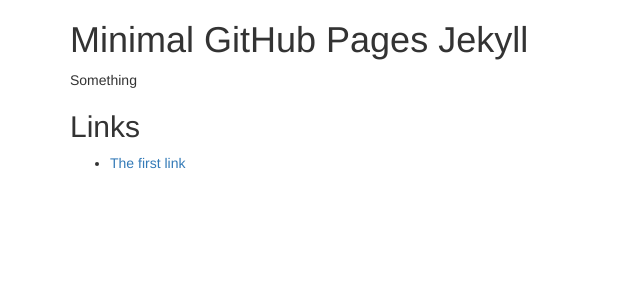
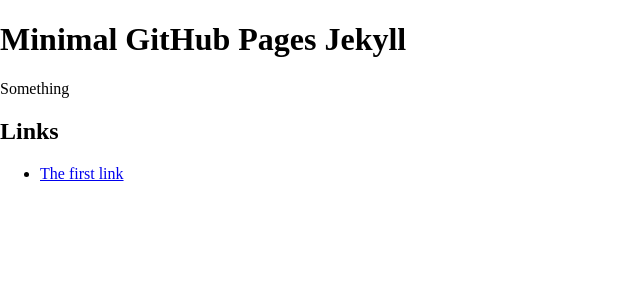
Before and after one commit to matita/min-gh-jekyll, a Jekyll site: the page built from index.html, in a window 1280 px wide. Shown: the top 300 px of the page, without its empty margins (0-640 px from the left). Built offline with Jekyll 4.4.1, drawn with Linux system fonts in a browser that asks for light colours; nearby versions of some CDN libraries.

Commit message:
Update head.html
added normalize.css

```diff
--- a/_includes/head.html
+++ b/_includes/head.html
@@ -2,5 +2,5 @@
 
     <meta name="viewport" content="width=device-width, initial-scale=1.0">
 
-    <link rel="stylesheet" href="https://maxcdn.bootstrapcdn.com/bootstrap/3.3.5/css/bootstrap.min.css" integrity="sha512-dTfge/zgoMYpP7QbHy4gWMEGsbsdZeCXz7irItjcC3sPUFtf0kuFbDz/ixG7ArTxmDjLXDmezHubeNikyKGVyQ==" crossorigin="anonymous">
+    <link rel="stylesheet" href="https://cdnjs.cloudflare.com/ajax/libs/normalize/3.0.3/normalize.min.css">
     <!-- last build: {{ site.time }} -->
```
